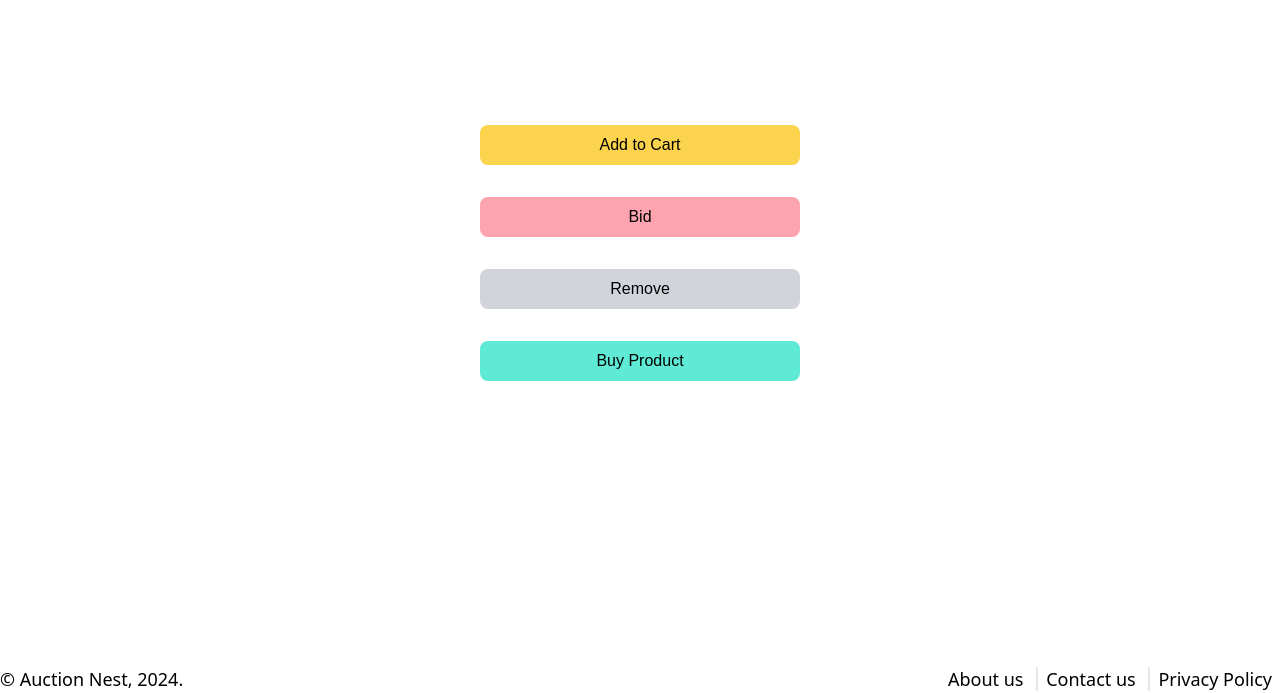
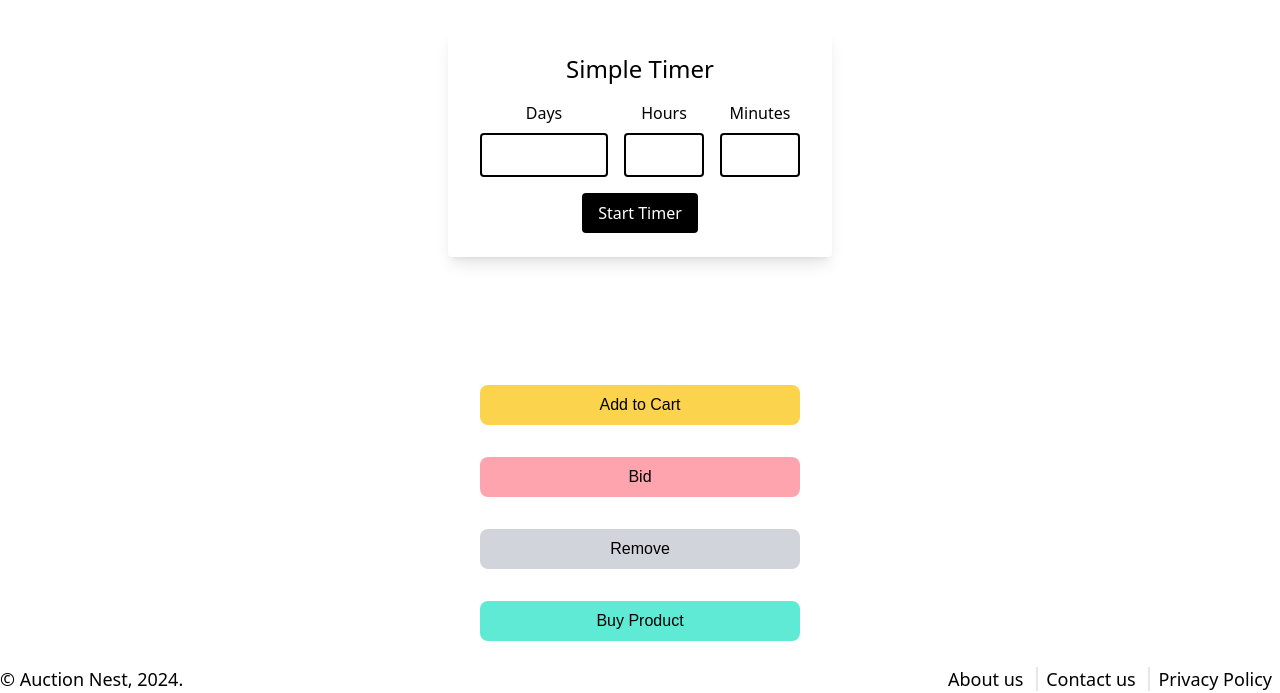
Before and after one commit to eaglefluke21/proau, a website: page auction/itemDetails.html in a window 1280 px wide. Shown: the part 107-800 px from the top of the page. Drawn offline with Linux system fonts and the light colour scheme; a web font is replaced by a local one.

Commit message:
timer changes

```diff
--- a/auction/itemDetails.html
+++ b/auction/itemDetails.html
@@ -139,7 +139,7 @@
 
     <!---------------------------------  Timer  ------------------------------------------------>
 
-    <div class="p-6 bg-white rounded shadow-lg flex flex-col items-center w-96 hidden" id="timerbox">
+    <div class="p-6 bg-white rounded shadow-lg flex flex-col items-center w-96 " id="timerbox">
       <h1 class="text-2xl mb-4">Simple Timer</h1>
 
       <div class="flex  space-x-4 mb-4">
```
